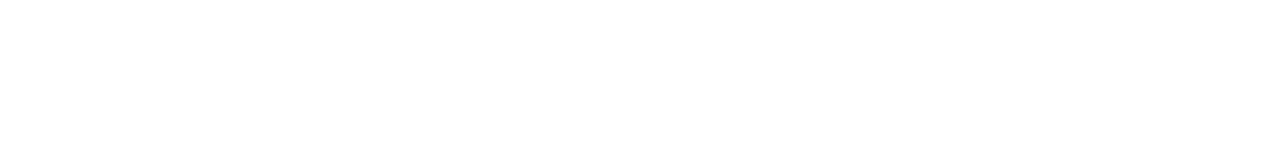
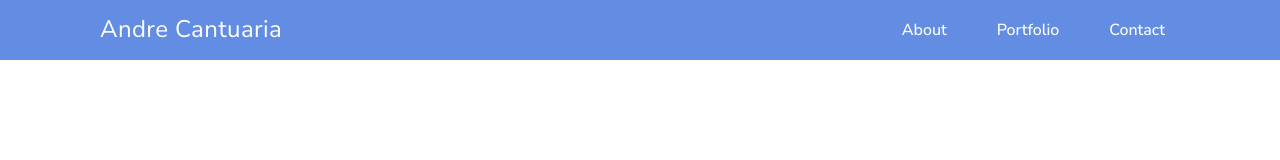
Before and after one commit to andrecantuaria/personal-website, a plain HTML site: page index.html in a window 1280 px wide. Drawn offline with Linux system fonts and the light colour scheme.

Commit message:
Create Header

```diff
--- a/assets/style/index.css
+++ b/assets/style/index.css
@@ -76,7 +76,7 @@ h1 {
 }
 
 h2 {
-    font-size: 32px;
+    font-size: 24px;
     font-weight: 400;
     color: var(--app-dark-gray-bg);
     letter-spacing: 0.4px;
@@ -101,3 +101,56 @@ a {
 .bold {
     font-weight: 700;
 }
+
+/*--------------HEADER----------------------*/
+
+header {
+    background-color:var(--app-blue-bg);
+    display: flex;
+    height: 60px;
+    overflow: hidden;
+}
+
+header div {
+    width: 40%;
+}
+
+nav {
+    width: 60%;
+    text-align: right;
+
+}
+
+nav ul {
+    list-style-type: none;
+    font-size: 0px;
+}
+
+nav ul li {
+    display: inline;
+    line-height: 60px;
+}
+
+nav ul li a {
+    display: inline-block;
+    padding: 0 15px;
+    color: #fff;
+    text-decoration: none;
+    font-size: 16px;
+    transition: all 0.25s ease-in-out;
+}
+
+nav ul li a:hover {
+    color: #fff;
+    background-color: var(--app-dark-blue);
+
+}
+
+nav ul li + li {
+    margin-left: 20px;
+}
+
+.logo {
+    color: var(--app-white);
+    line-height: 60px;
+}
--- a/index.html
+++ b/index.html
@@ -23,7 +23,18 @@
     </head>
     <body>
         <header>
-
+            <div class="container flexbox">
+                <div>
+                    <h2 class="logo">Andre Cantuaria</h2>
+                </div>
+                <nav>
+                    <ul>
+                        <li><a href="#">About</a></li>
+                        <li><a href="#">Portfolio</a></li>
+                        <li><a href="#">Contact</a></li>
+                    </ul>
+                </nav>
+            </div>
         </header>
         <main>
 
```
